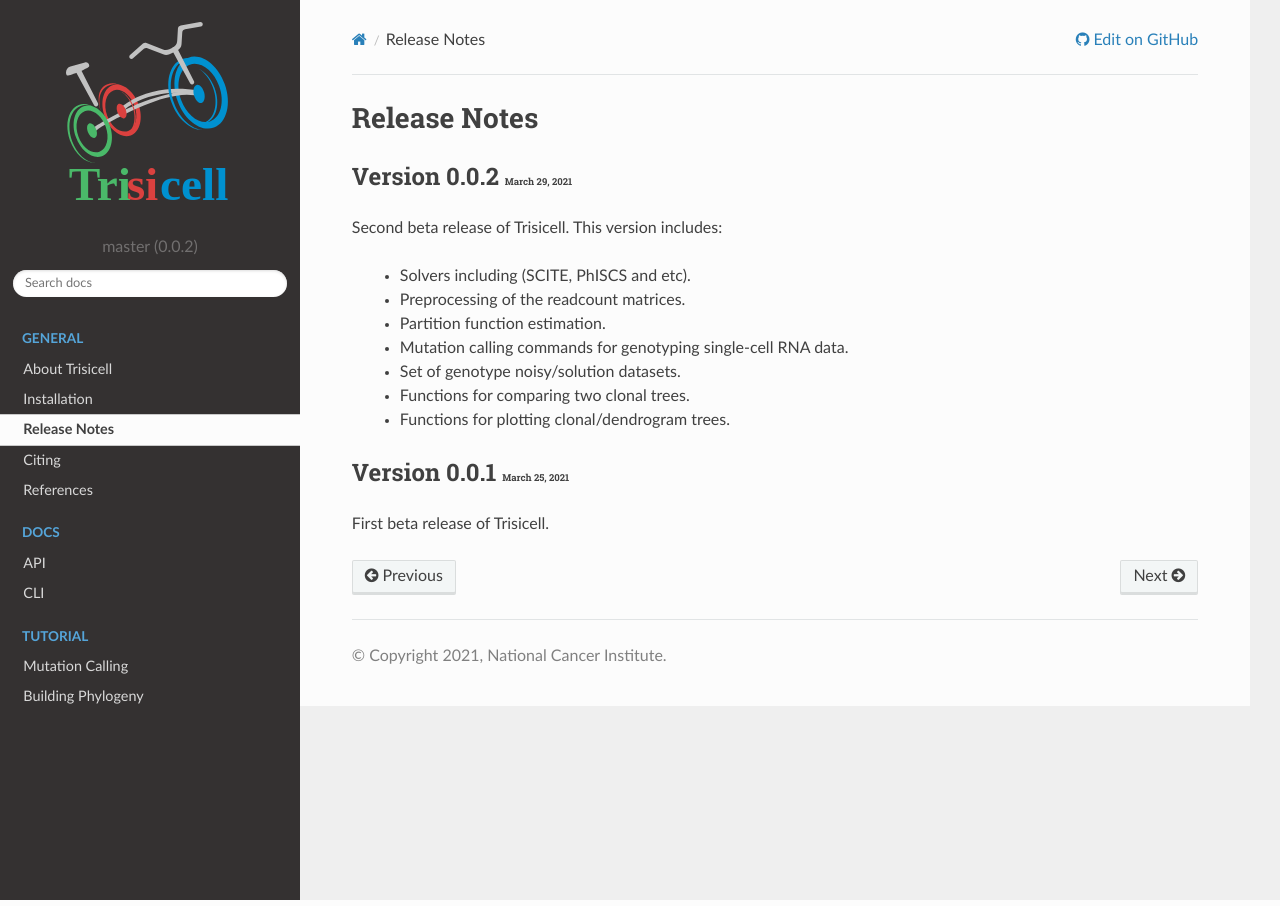
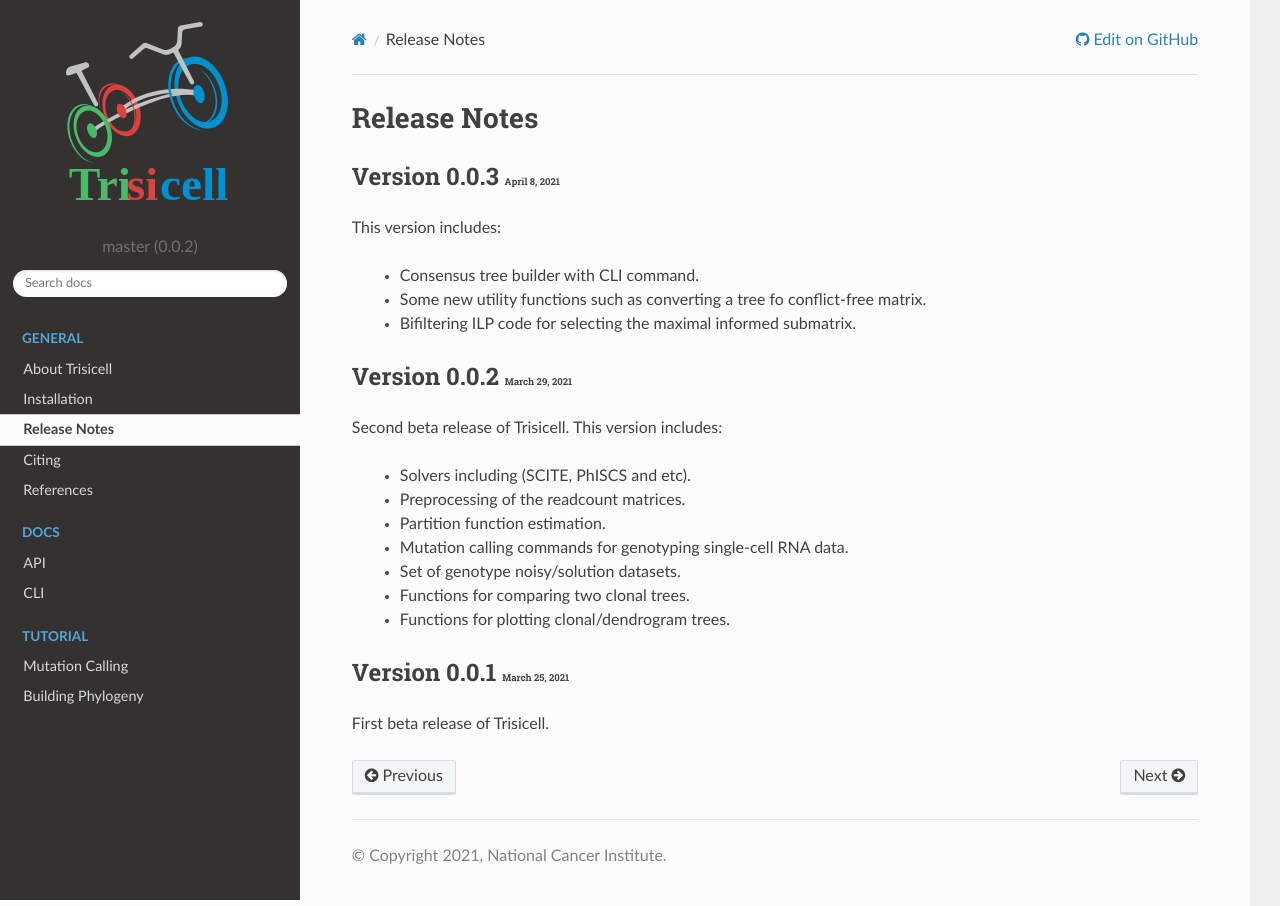
Before and after one commit to faridrashidi/trisicell, a Sphinx documentation site: the page built from docs/source/release_notes.rst, in a window 1280 px wide. Built offline with Sphinx 7.4.7 and the Read the Docs theme 2.0.0, drawn with Linux system fonts in a browser that asks for light colours.

Commit message:
new release note

```diff
--- a/docs/source/release_notes.rst
+++ b/docs/source/release_notes.rst
@@ -5,6 +5,16 @@
 
 Release Notes
 =============
+
+Version 0.0.3 :small:`April 8, 2021`
+-------------------------------------
+
+This version includes:
+
+    - Consensus tree builder with CLI command.
+    - Some new utility functions such as converting a tree fo conflict-free matrix.
+    - Bifiltering ILP code for selecting the maximal informed submatrix.
+
 
 Version 0.0.2 :small:`March 29, 2021`
 -------------------------------------
```
